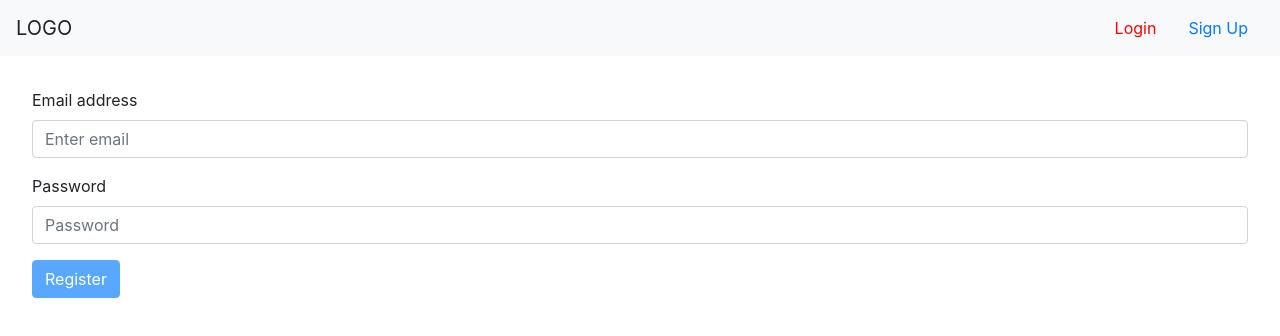
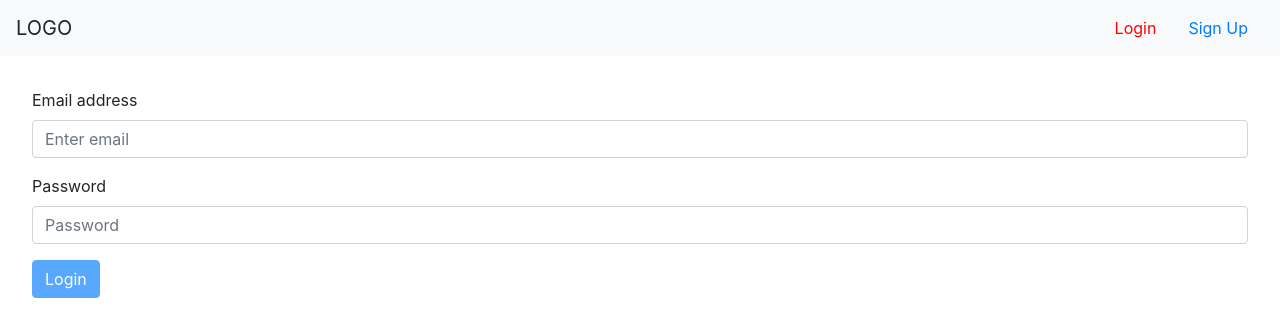
Before and after one commit to Minhaoliu/auth-firebase-angular, an Angular app: page /login in a window 1280 px wide. Shown: the top 336 px of the page. Built offline with nearby package versions, Linux system fonts and the light colour scheme.

Commit message:
added login function

```diff
--- a/src/app/login/login.component.css
+++ b/src/app/login/login.component.css
@@ -1,3 +1,9 @@
 .login-form-wrapper {
   padding: 2rem;
 }
+
+.error-msg {
+  color: red;
+  margin-bottom: 1rem;
+  font-size: 13px;
+}
--- a/src/app/login/login.component.html
+++ b/src/app/login/login.component.html
@@ -1,5 +1,6 @@
 <div class="login-form-wrapper">
-<form #userForm="ngForm" (ngSubmit)="signUp(userForm)">
+  <div *ngIf="loginError" class="error-msg">{{ errorMessage }}</div>
+  <form #userForm="ngForm" (ngSubmit)="login(userForm)">
     <div class="form-group">
       <label for="email">Email address</label>
       <input
@@ -20,8 +21,8 @@
           placeholder="Password"
           name="password"
           [(ngModel)]="password"
-        minlength="6"
         />
     </div>
-  <button type="submit" class="btn btn-primary" [disabled]="!userForm.valid">Register</button>
+    <button type="submit" class="btn btn-primary" [disabled]="!userForm.valid">Login</button>
   </form>
+</div>
--- a/src/app/login/login.component.ts
+++ b/src/app/login/login.component.ts
@@ -1,5 +1,6 @@
 import { Component, OnInit } from '@angular/core';
 import { NgForm } from '@angular/forms';
+import { Router } from '@angular/router';
 import { AuthService } from '../shared/auth/auth.service';
 
 @Component({
@@ -9,24 +10,31 @@ import { AuthService } from '../shared/auth/auth.service';
 })
 export class LoginComponent implements OnInit {
 
+  loginError: boolean = false;
+  errorMessage: string;
   email: string;
   password: string;
 
   constructor(
-    private authService: AuthService
+    private authService: AuthService,
+    private router: Router
   ) { }
 
   ngOnInit() {
   }
 
-  signUp(form: NgForm) {
+  login(form: NgForm) {
     if(!form.valid) {
       return;
     }
     const email = form.value.email;
     const password = form.value.password;
-    this.authService.signUp(email, password).subscribe(res => {
-      console.log(res)
+    this.authService.login(email, password).subscribe(res => {
+      this.loginError = false;
+      this.router.navigate(['landing']);
+    }, err => {
+      this.loginError = true;
+      this.errorMessage = err.error.error.errors[0].message;
     })
   }
 
--- a/src/app/shared/auth/auth.service.ts
+++ b/src/app/shared/auth/auth.service.ts
@@ -29,8 +29,16 @@ export class AuthService {
       )
   }
 
-  login() {
-
+  login(email: string, password: string) {
+    return this.http
+      .post<AuthResponseData>(
+        'https://identitytoolkit.googleapis.com/v1/accounts:signInWithPassword?key=AIzaSyAKpcpBUSt02kAJm3PvKB7HYjPANtMSu9s',
+        {
+          email,
+          password,
+          returnSecureToken: true,
+        }
+      )
   }
 
 }
--- a/src/app/sign-up/sign-up.component.html
+++ b/src/app/sign-up/sign-up.component.html
@@ -25,3 +25,4 @@
     </div>
     <button type="submit" class="btn btn-primary" [disabled]="!userForm.valid">Register</button>
   </form>
+</div>
```
Lines whose indentation alone changed are shown as unchanged.
